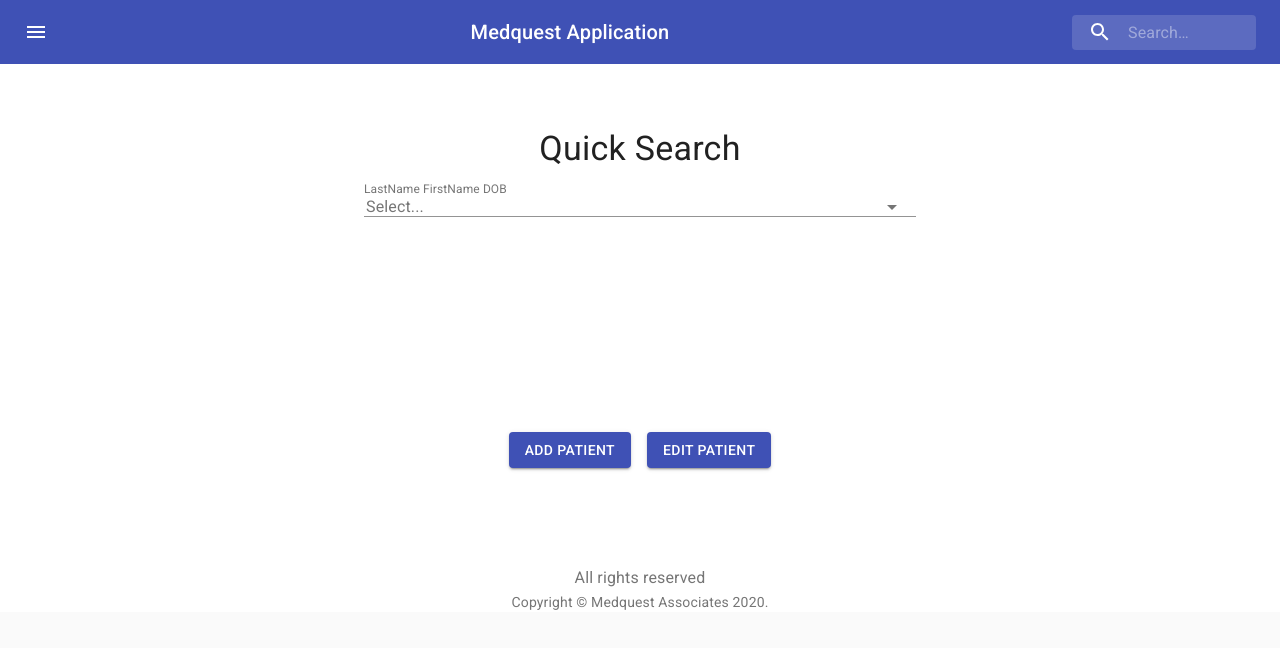
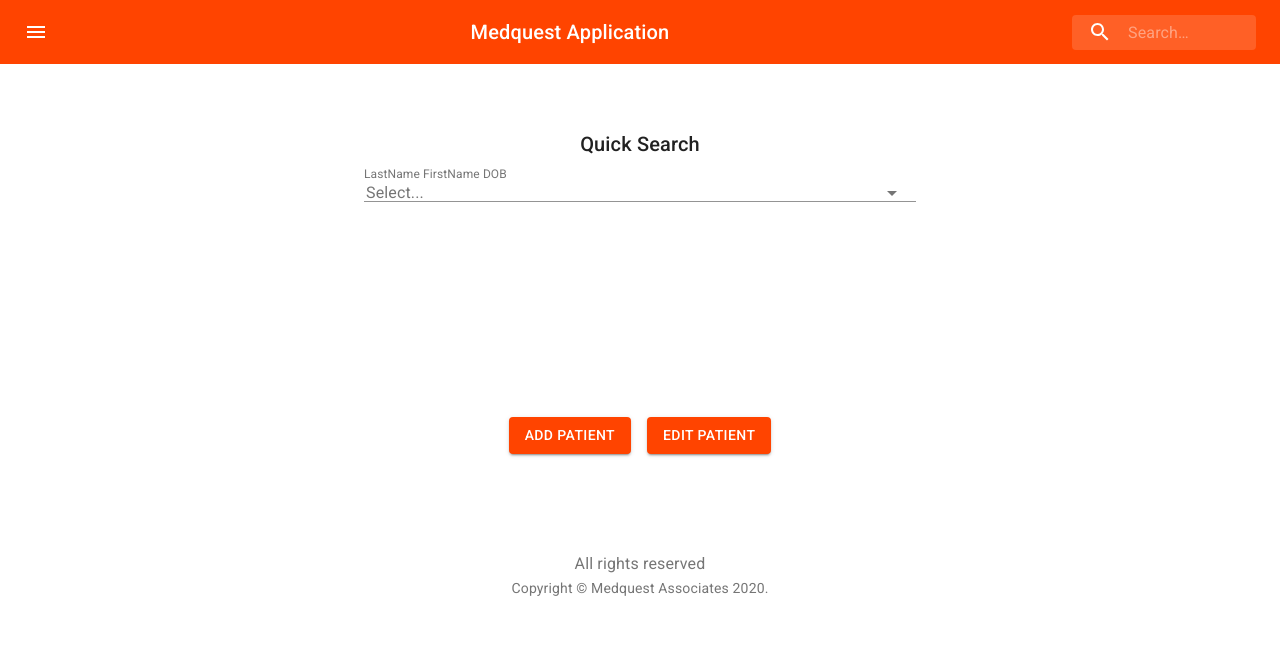
Before and after one commit to jennyraj/mqdemo, a React (Create React App) app: page / in a window 1280 px wide. Shown: the top 648 px of the page. Built offline with nearby package versions, Linux system fonts and the light colour scheme.

Commit message:
colors added

```diff
--- a/src/ui/album.tsx
+++ b/src/ui/album.tsx
@@ -1,23 +1,46 @@
-import React from 'react';
+import React, {useState} from 'react';
 import AppBar from '@material-ui/core/AppBar';
-import Button from '@material-ui/core/Button';
 
-
-import CssBaseline from '@material-ui/core/CssBaseline';
 import Grid from '@material-ui/core/Grid';
 import Toolbar from '@material-ui/core/Toolbar';
 import Typography from '@material-ui/core/Typography';
-import {createStyles, fade, Theme, makeStyles} from '@material-ui/core/styles';
+import {createStyles, fade, Theme, makeStyles, createMuiTheme, MuiThemeProvider} from '@material-ui/core/styles';
 import Container from '@material-ui/core/Container';
 import Link from '@material-ui/core/Link';
 import MenuIcon from '@material-ui/icons/Menu';
 import SearchIcon from '@material-ui/icons/Search';
 import {IconButton, InputBase} from "@material-ui/core";
 import Autocomplete from "./autocomplete";
-import Basic from "./basic";
-import FormDialog from "./formadd";
+
 import FormDialogAdd from "./formadd";
 import FormDialogEdit from "./formedit";
+
+{/*
+import purple from '@material-ui/colors/purple';
+import green from '@material-ui/colors/green';
+
+
+const purpleTheme = createMuiTheme({
+    palette: {
+        primary: purple,
+        secondary: green
+    }
+});
+
+const fontTheme = createMuiTheme({
+    palette: {
+        secondary: purple,
+        primary: green,
+    },
+    typography: {
+        fontFamily: ['Courier', 'Helvetica'],
+    }
+})
+
+
+const themes = [defaultTheme, purpleTheme, fontTheme]
+const    setTheme = (idx:any) => { setState( {...state, theme: themes[idx] } ) }
+*/}
 
 function Copyright() {
     return (
@@ -105,10 +128,38 @@
 
 export default function Album() {
     const classes = useStyles();
+   const [state,setState]=useState();
+
+    const defaultTheme = createMuiTheme();
+    const theme = createMuiTheme({
+        palette: {
+            primary: {
+                // light: will be calculated from palette.primary.main,
+                main: '#ff4400',
+                // dark: will be calculated from palette.primary.main,
+                // contrastText: will be calculated to contrast with palette.primary.main
+            },
+            secondary: {
+                light: '#0066ff',
+                main: '#0044ff',
+                // dark: will be calculated from palette.secondary.main,
+                contrastText: '#ffcc00',
+            },
+            // Used by `getContrastText()` to maximize the contrast between
+            // the background and the text.
+            contrastThreshold: 3,
+            // Used by the functions below to shift a color's luminance by approximately
+            // two indexes within its tonal palette.
+            // E.g., shift from Red 500 to Red 300 or Red 700.
+            tonalOffset: 0.2,
+        },
+    });
 
     return (
         <React.Fragment>
-            <CssBaseline/>
+            <MuiThemeProvider
+               theme={theme}
+            >
             <AppBar position="static">
                 <Toolbar>
                     <IconButton
@@ -142,7 +193,7 @@
                 {/* Hero unit */}
                 <div className={classes.heroContent}>
                     <Container maxWidth="sm">
-                        <Typography component="h4" variant="h4" align="center"
+                        <Typography component="h6" variant="h6" align="center"
                                     color="textPrimary" gutterBottom>
                             Quick Search
                         </Typography>
@@ -172,6 +223,7 @@
                 <Copyright key={"xxx"}/>
             </footer>
             {/* End footer */}
+            </MuiThemeProvider>
         </React.Fragment>
     );
 }
```
